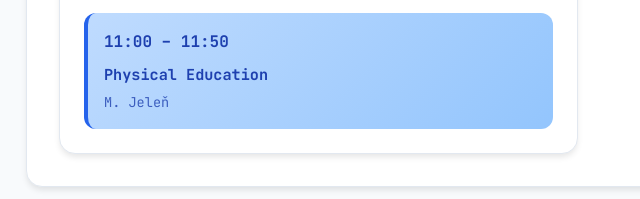
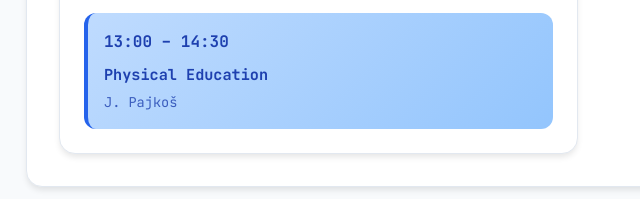
Before and after one commit to Gymoblig/me, a plain HTML site: page timetable.html in a window 1280 px wide. Shown: the part 1146-1345 px from the top of the page, 46-686 px from the left. Drawn offline with Linux system fonts and the light colour scheme.

Commit message:
Timetable udpate

```diff
--- a/timetable.html
+++ b/timetable.html
@@ -90,9 +90,9 @@
             <div class="class-teacher">J. Marek</div>
           </div>
           <div class="class-item lab">
-            <div class="class-time">11:00 – 11:50</div>
+            <div class="class-time">13:00 – 14:30</div>
             <div class="class-name" data-en="Physical Education" data-sk="Telesná kultúra">Telesná kultúra</div>
-            <div class="class-teacher">M. Jeleň</div>
+            <div class="class-teacher">J. Pajkoš</div>
           </div>
         </div>
 
```
